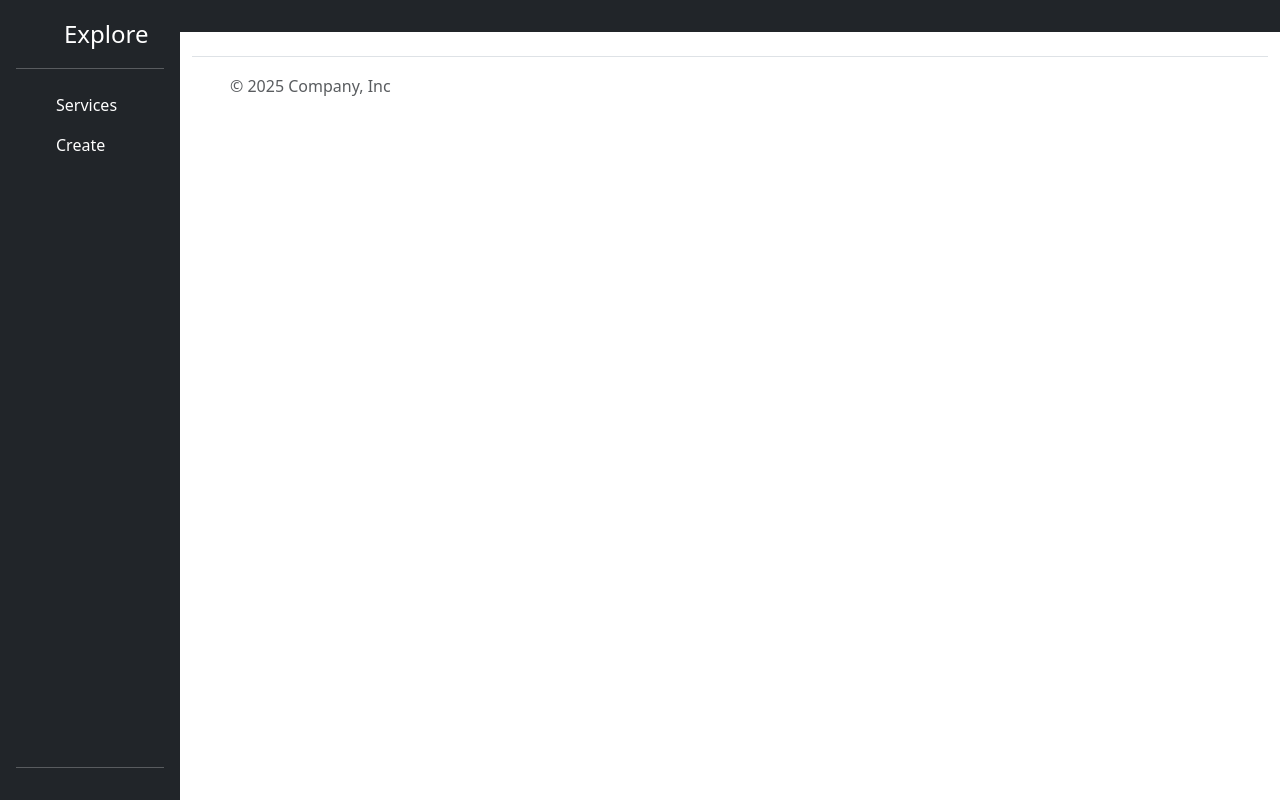
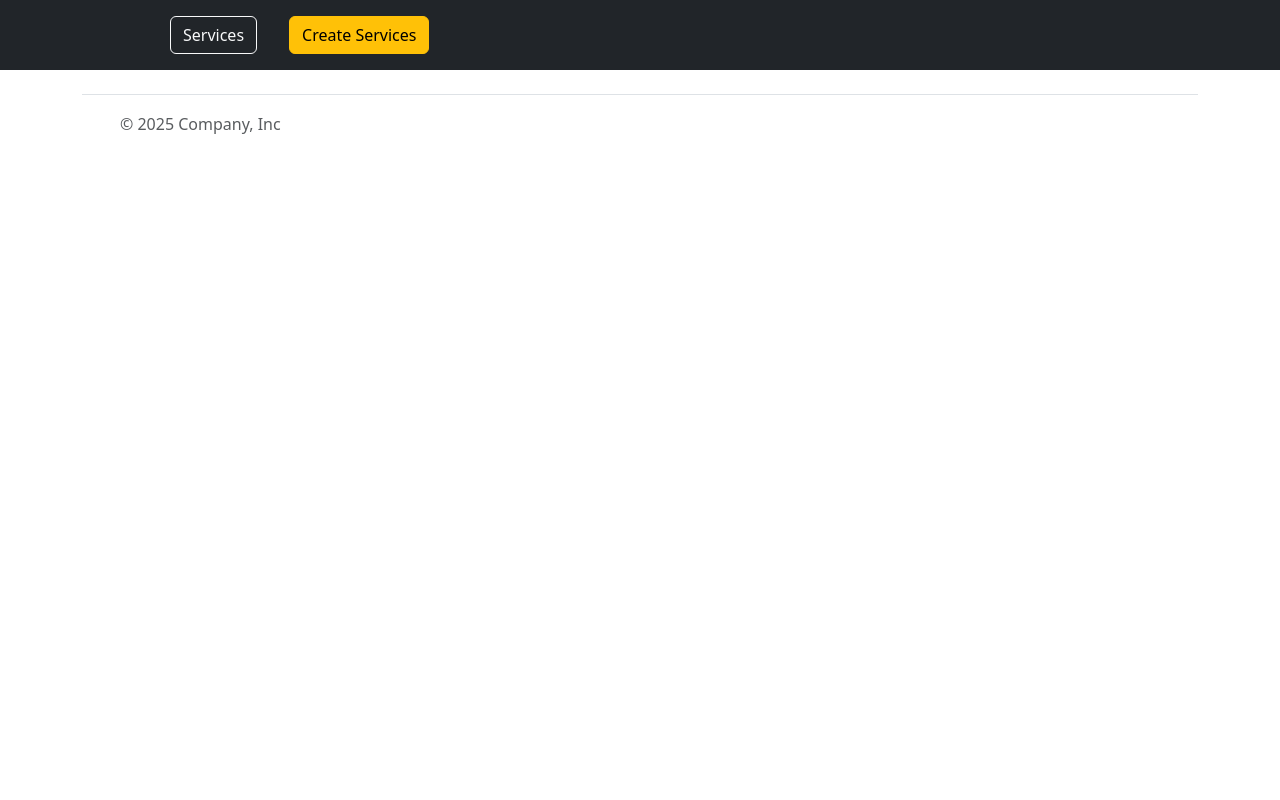
Before and after one commit to AbishekCM/ServiceBookingApp, a React (Vite) app: page / in a window 1280 px wide. Built offline with nearby package versions, Linux system fonts and the light colour scheme.

Commit message:
latest commit Y

```diff
--- a/src/components/Header.jsx
+++ b/src/components/Header.jsx
@@ -1,8 +1,10 @@
+import { Link } from "react-router-dom";
+
 /* eslint-disable react/no-unknown-property */
-function Header(){
+function Header() {
   return (
     <header className="p-3 text-bg-dark">
-       {/*  <div className="container" bis_skin_checked="1">
+      <div className="container" bis_skin_checked="1">
         <div
           className="d-flex flex-wrap align-items-center justify-content-center justify-content-lg-start"
           bis_skin_checked="1"
@@ -22,56 +24,37 @@ function Header(){
             </svg>
           </a>
 
-            <ul className="nav col-12 col-lg-auto me-lg-auto mb-2 justify-content-center mb-md-0">
-              <li>
-                <a href="#" className="nav-link px-2 text-secondary">
-                  Home
-                </a>
-              </li>
-              <li>
-                <a href="#" className="nav-link px-2 text-white">
-                  Features
-                </a>
-              </li>
-              <li>
-                <a href="#" className="nav-link px-2 text-white">
-                  Pricing
-                </a>
-              </li>
-              <li>
-                <a href="#" className="nav-link px-2 text-white">
-                  FAQs
-                </a>
-              </li>
-              <li>
-                <a href="#" className="nav-link px-2 text-white">
-                  About
-                </a>
-              </li>
-            </ul>
+
 
           <form
             className="col-12 col-lg-auto mb-3 mb-lg-0 me-lg-3"
             role="search"
           >
-              <input
-                type="search"
-                className="form-control form-control-dark text-bg-dark"
-                placeholder="Search..."
-                aria-label="Search"
-              ></input>
+
           </form>
 
           <div className="text-end" bis_skin_checked="1">
+            <Link to="/ServiceBookingApp" className="" aria-current="page">
+              <svg className="bi pe-none me-2" width="16" height="16">
+                <use xlinkHref="#home"></use>
+              </svg>
               <button type="button" className="btn btn-outline-light me-2">
-                Login
+                Services
               </button>
+            </Link>
+
+            <Link to="ServiceBookingApp/create-post" className="">
+              <svg className="bi pe-none me-2" width="16" height="16">
+                <use xlinkHref="#speedometer2"></use>
+              </svg>
+
               <button type="button" className="btn btn-warning">
-                Sign-up
+                Create Services
               </button>
+            </Link>
           </div>
         </div>
-        </div> */}
+      </div>
     </header>
   );
 }
--- a/src/routes/App.jsx
+++ b/src/routes/App.jsx
@@ -18,10 +18,10 @@ function App() {
   return (
     <PostListProvider>
       <div className="app-container">
-        <Sidebar
+        {/* <Sidebar
           selectedTab={selectedTab}
           setSelectedTab={setSelectedTab}
-        ></Sidebar>
+        ></Sidebar> */}
         <div className="content">
           <Header></Header>
           <Outlet></Outlet>
```
Lines whose indentation alone changed are shown as unchanged.
